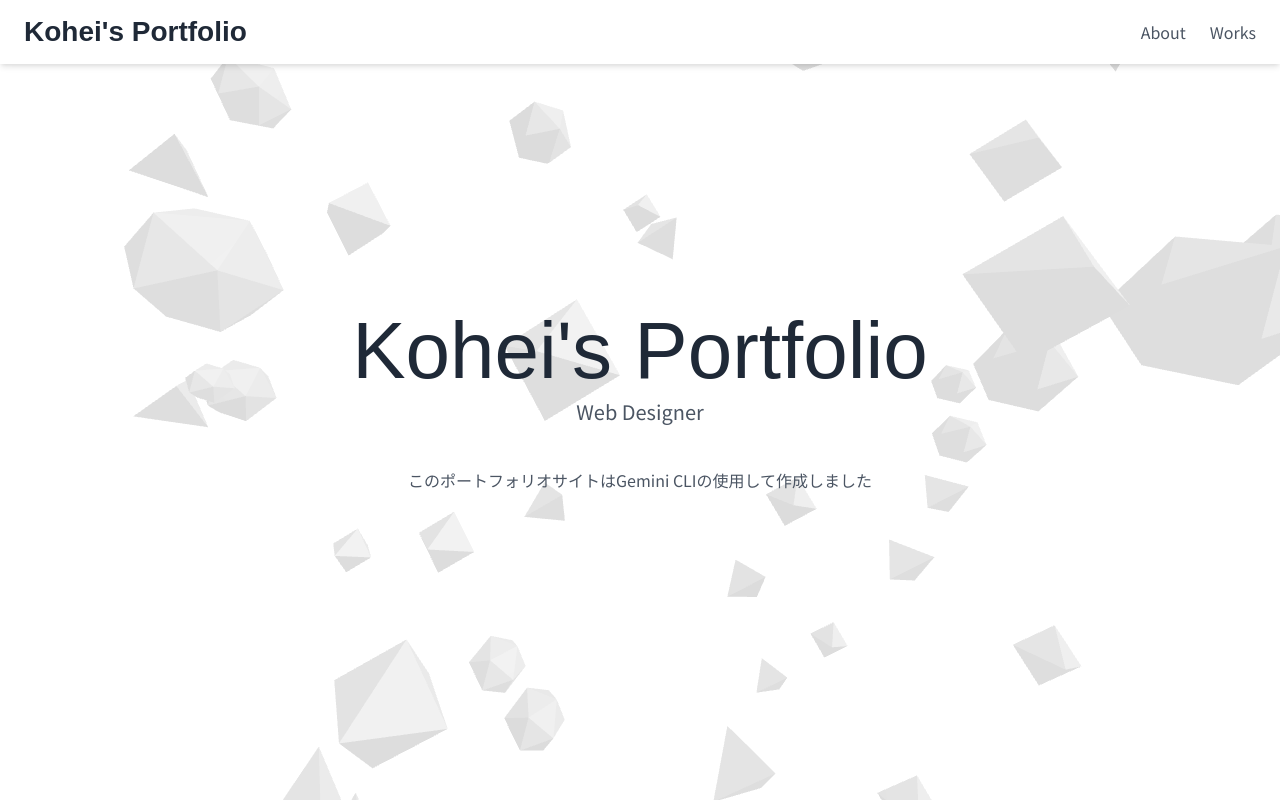
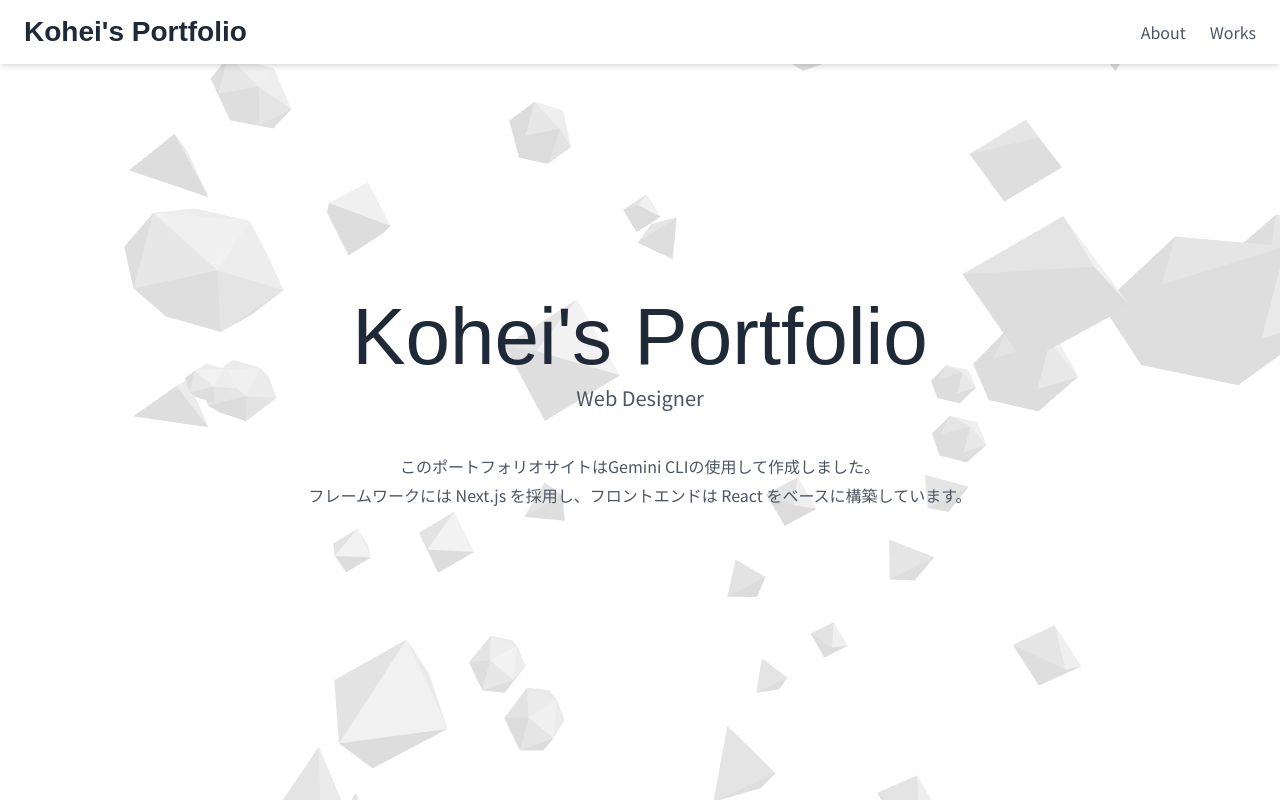
Before and after one commit to h-ko2u1he6i1/portfolio-site, a Next.js app: page / in a window 1280 px wide. Shown: the top 800 px of the page. Built offline with nearby package versions, Linux system fonts and the light colour scheme; a web font is replaced by a local one.

Commit message:
テキスト修正

```diff
--- a/src/app/layout.tsx
+++ b/src/app/layout.tsx
@@ -9,7 +9,7 @@ const ephesis = Ephesis({ subsets: ["latin"], weight: "400", variable: "--font-e
 import Header from "../components/layout/Header";
 
 export const metadata: Metadata = {
-  title: "ohei's Portfolio",
+  title: "kohei's Portfolio",
   description: "WEBデザイナー Haraya Kohei のポートフォリオサイト",
 };
 
--- a/src/app/page.tsx
+++ b/src/app/page.tsx
@@ -21,7 +21,7 @@ export default function Home() {
         <div className={styles.hero__content}>
           <h1 className={styles.hero__title}>Kohei&apos;s Portfolio</h1>
           <p className={styles.hero__subtitle}>Web Designer</p>
-          <p className={styles.hero__description}>このポートフォリオサイトは<br className={styles['br-sp']} />Gemini CLIの使用して作成しました</p>
+          <p className={styles.hero__description}>このポートフォリオサイトは<br className={styles['br-sp']} />Gemini CLIの使用して作成しました。<br />フレームワークには Next.js を採用し、<br className={styles['br-sp']} />フロントエンドは React をベースに構築しています。</p>
         </div>
       </section>
 
```
